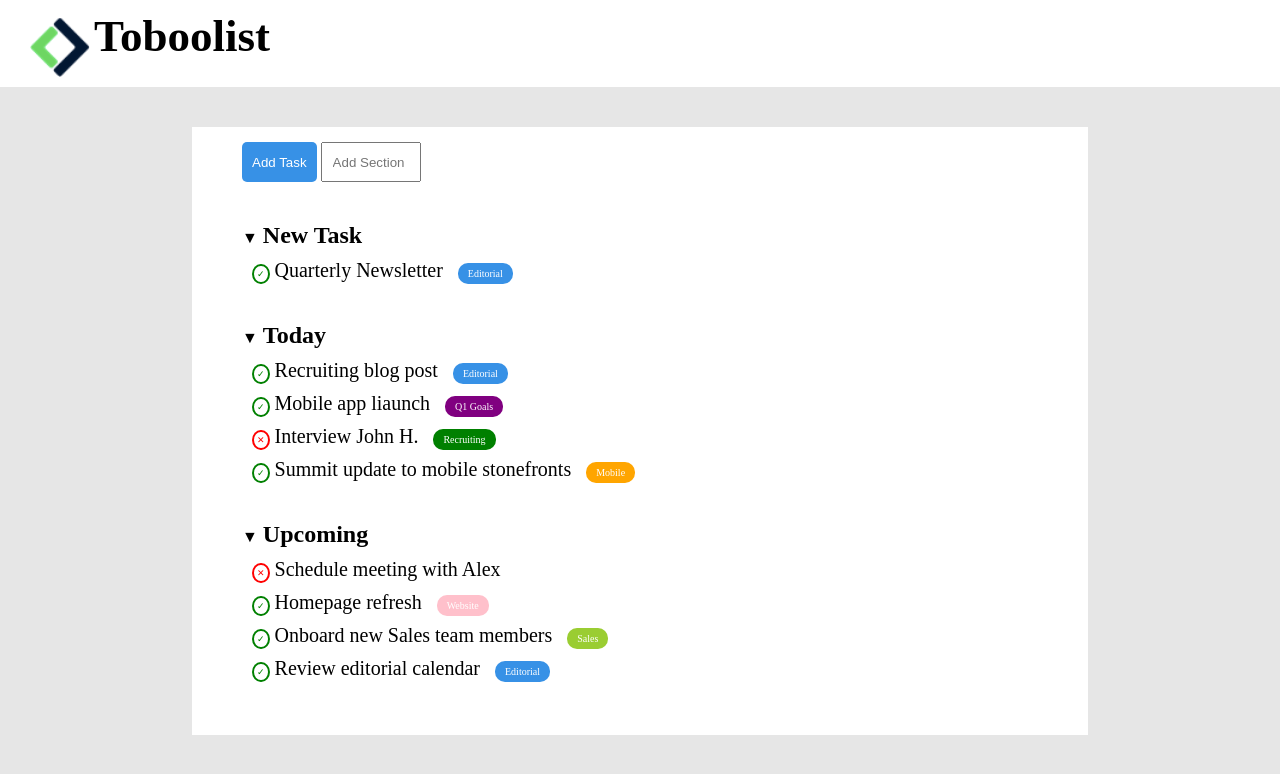
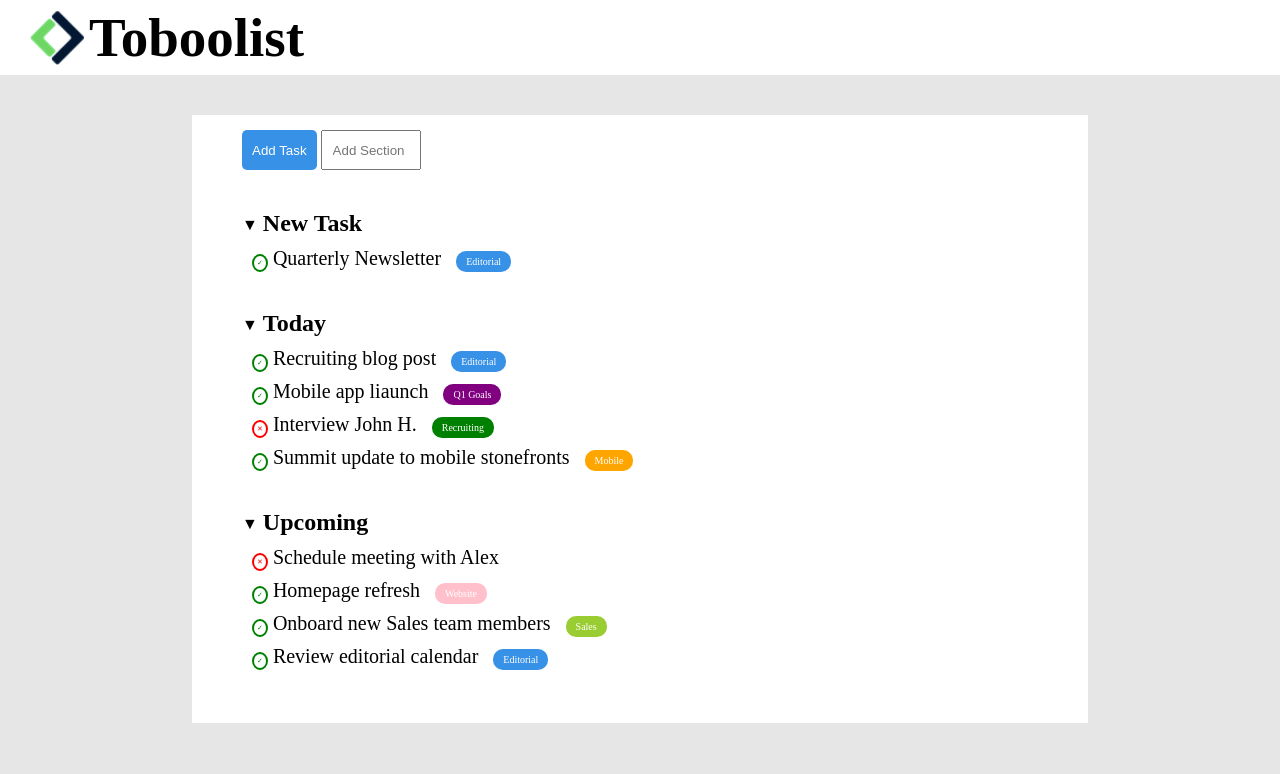
Before and after one commit to MirkoCaccavone/html-css-toboolist, a plain HTML site: page index.html in a window 1280 px wide. Drawn offline with Linux system fonts and the light colour scheme.

Commit message:
final changes

```diff
--- a/css/style.css
+++ b/css/style.css
@@ -15,14 +15,19 @@ header {
 }
 
 header>img {
-    width: 60px;
-    line-height: 60px;
+    width: 55px;
+    height: 55px;
+    line-height: 100%;
     vertical-align: middle;
 }
 
 header>span {
-    font-size: 45px;
+    font-size: 55px;
     font-weight: bold;
+    line-height: 100%;
+    vertical-align: middle;
+
+
 }
 
 /* css main */
@@ -71,18 +76,20 @@ header>span {
     margin: 10px;
 }
 
+/* cerchio verde  */
 .correct::before {
     content: "\2713";
-    font-size: 9px;
+    font-size: 7px;
     color: green;
     border: 2px solid green;
     border-radius: 50%;
-    padding: 3px;
+    padding: 3px 3px;
 }
 
+/* cerchio rosso */
 .incorrect::before {
     content: "\2715";
-    font-size: 9px;
+    font-size: 7px;
     color: red;
     border: 2px solid red;
     border-radius: 50%;
--- a/index.html
+++ b/index.html
@@ -21,10 +21,10 @@
         <div id="container">
 
             <!-- section bottoni -->
-            <section class="buttons">
+            <div class="buttons">
                 <button class="add-task"> Add Task</button>
                 <input type="text" placeholder="Add Section" class="add-section">
-            </section>
+            </div>
 
             <!-- section new Task -->
             <section class="section-folders">
```
